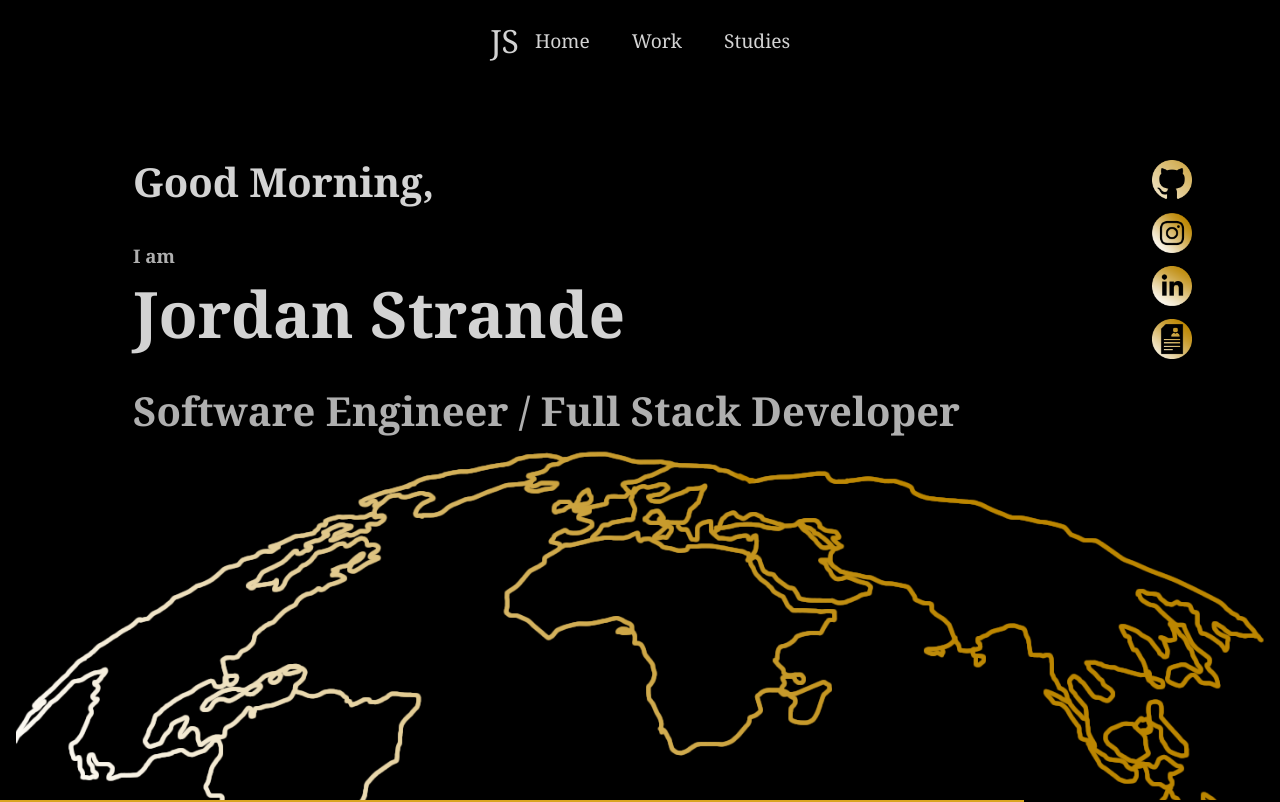
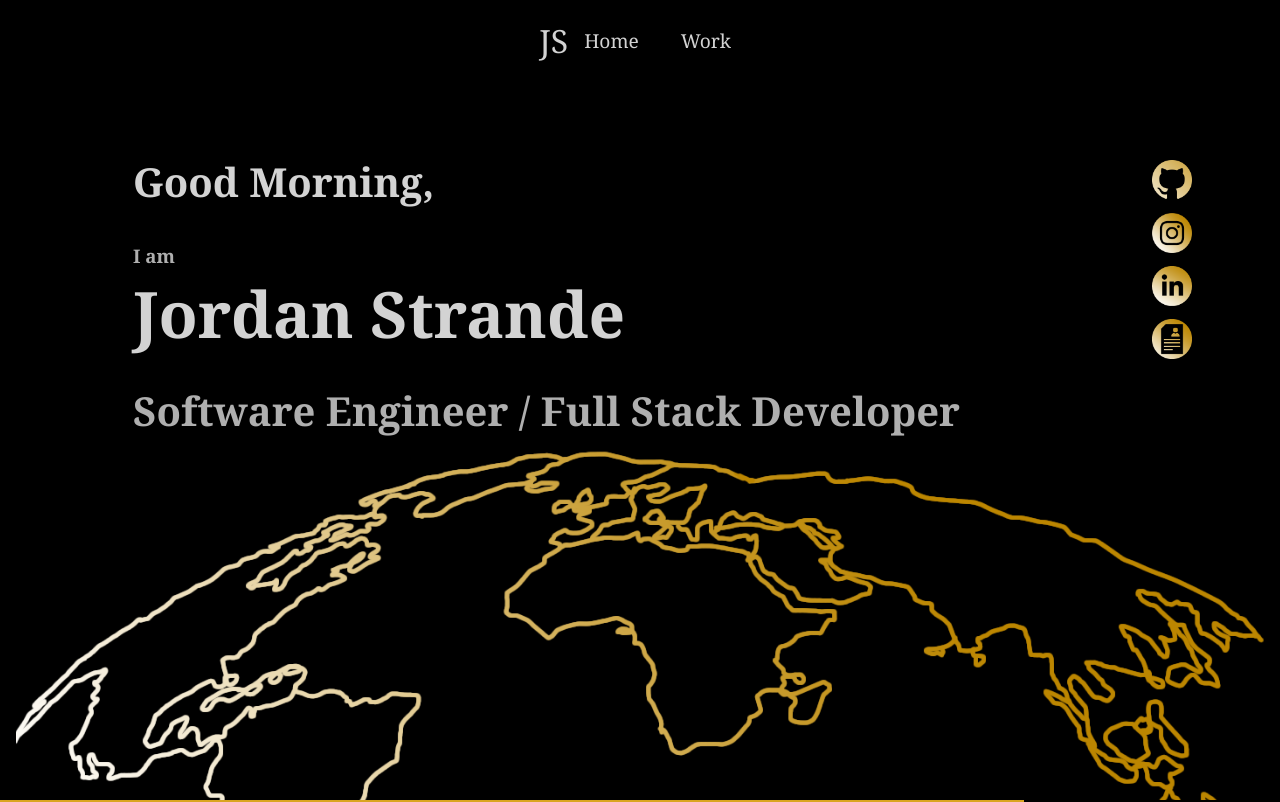
Before and after one commit to jstrande99/jstrande-react, a React (Create React App) app: page / in a window 1280 px wide. Shown: the top 802 px of the page. Built offline with nearby package versions, Linux system fonts and the light colour scheme; some icons are missing.

Commit message:
updated menu

```diff
--- a/src/Components/Loader.js
+++ b/src/Components/Loader.js
@@ -9,7 +9,7 @@ export function Loader(){
         setLoading("true")
         setTimeout(() => {
         setLoading("false");
-        }, 3000);
+        }, 2500);
     }, [setLoading]);
 
 
--- a/src/Components/NavBar.js
+++ b/src/Components/NavBar.js
@@ -30,11 +30,11 @@ export function Navbar() {
                                 Work
                             </Link>
                         </li>
-                        <li className='nav-item'>
+                        {/* <li className='nav-item'>
                             <Link to='/studies' className='nav-links' onClick={closeMobileMenu}>
                                 Studies
                             </Link>
-                        </li>
+                        </li> */}
                     </ul>
                 </div>
             </nav>
```
